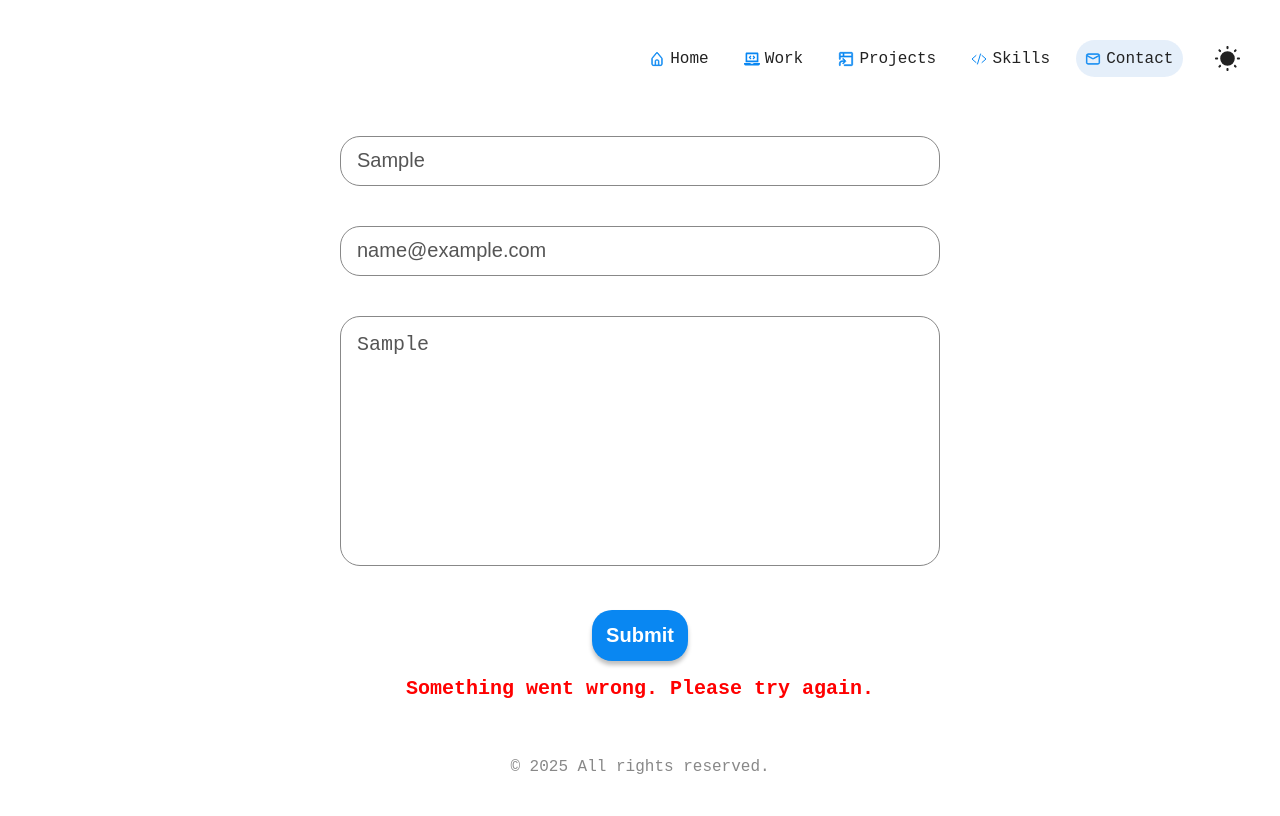
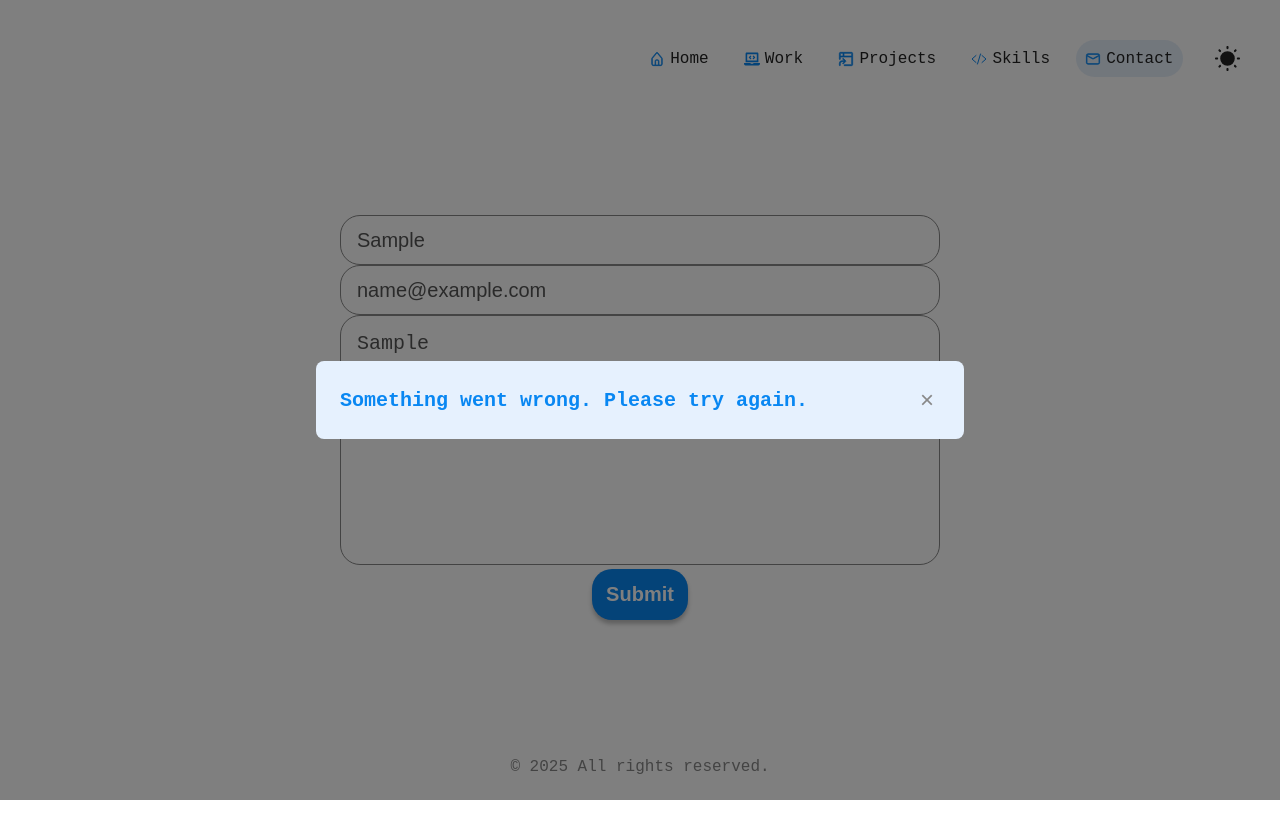
Before and after one commit to avinash2you/portfolio, a React (Vite) app: page /contact in a window 1280 px wide. Both pictures are taken after typing "Sample", "name@example.com", "Sample" into the empty fields and a click on the input "Submit". Built offline with nearby package versions, Linux system fonts and the light colour scheme.

Commit message:
Submit ALert Box

```diff
--- /dev/null
+++ b/src/common/Modal.jsx
@@ -0,0 +1,22 @@
+import React from "react";
+import styles from "../sections/Work/Work.module.css";
+
+function Modal({ title, description, onClose }) {
+  return (
+    <div className={styles.modalOverlay}>
+      <div className={styles.modalContent}>
+        <div className={styles.modalHeader}>
+          <h4 className={styles.modalTitle}>{title}</h4>
+          <button onClick={onClose} className={styles.closeButton}>
+            &times;
+          </button>
+        </div>
+        {description ? (
+          <p className={styles.modalDescription}>{description}</p>
+        ) : null}
+      </div>
+    </div>
+  );
+}
+
+export default Modal;
--- a/src/common/WorkDetails.jsx
+++ b/src/common/WorkDetails.jsx
@@ -2,6 +2,7 @@ import React, { useState } from "react";
 import { IoCheckmarkCircleOutline } from "react-icons/io5";
 import info from "../info.json";
 import styles from "../sections/Work/Work.module.css";
+import Modal from "../common/Modal";
 
 function WorkDetails() {
   const [activeItem, setActiveItem] = useState(null);
@@ -26,21 +27,11 @@ function WorkDetails() {
       </div>
 
       {activeItem && (
-        <div className={styles.modalOverlay}>
-          <div className={styles.modalContent}>
-            <div className={styles.modalHeader}>
-              <h4 className={styles.modalTitle}>{activeItem.title}</h4>
-              <button
-                onClick={() => setActiveItem(null)}
-                className={styles.closeButton}
-              >
-                &times;
-              </button>
-            </div>
-
-            <p className={styles.modalDescription}>{activeItem.description}</p>
-          </div>
-        </div>
+        <Modal
+          title={activeItem.title}
+          description={activeItem.description}
+          onClose={() => setActiveItem(null)}
+        />
       )}
     </div>
   );
--- a/src/sections/Contact/Contact.jsx
+++ b/src/sections/Contact/Contact.jsx
@@ -1,5 +1,6 @@
 import React, { useState } from "react";
 import styles from "./Contact.module.css";
+import Modal from "../../common/Modal";
 
 function Contact() {
   const [formData, setFormData] = useState({
@@ -8,8 +9,7 @@ function Contact() {
     message: "",
   });
 
-  const [isSubmitted, setIsSubmitted] = useState(false);
-  const [error, setError] = useState("");
+  const [modalMessage, setModalMessage] = useState(null);
 
   const handleChange = (e) => {
     setFormData({ ...formData, [e.target.name]: e.target.value });
@@ -17,8 +17,6 @@ function Contact() {
 
   const handleSubmit = async (e) => {
     e.preventDefault();
-    setIsSubmitted(false);
-    setError("");
 
     try {
       const response = await fetch("https://formspree.io/f/xkgjleww", {
@@ -30,13 +28,13 @@ function Contact() {
       });
 
       if (response.ok) {
-        setIsSubmitted(true);
+        setModalMessage("Your message has been sent successfully!");
         setFormData({ name: "", email: "", message: "" });
       } else {
-        setError("Failed to send message. Please try again.");
+        setModalMessage("Failed to send message. Please try again.");
       }
     } catch (err) {
-      setError("Something went wrong. Please try again.");
+      setModalMessage("Something went wrong. Please try again.");
     }
   };
 
@@ -47,7 +45,6 @@ function Contact() {
         <div className={styles.formGroup}>
           <input
             type="text"
-            id="name"
             name="name"
             placeholder="Name"
             value={formData.name}
@@ -58,7 +55,6 @@ function Contact() {
         <div className={styles.formGroup}>
           <input
             type="email"
-            id="email"
             name="email"
             placeholder="Email"
             value={formData.email}
@@ -68,24 +64,19 @@ function Contact() {
         </div>
         <div className={styles.formGroup}>
           <textarea
-            id="message"
             name="message"
             placeholder="Message"
             value={formData.message}
             onChange={handleChange}
             required
-          ></textarea>
+          />
         </div>
         <input type="submit" className={styles.submitBtn} value="Submit" />
       </form>
 
-      {isSubmitted && (
-        <p className={styles.successMessage}>
-          Your message has been sent successfully!
-        </p>
+      {modalMessage && (
+        <Modal title={modalMessage} onClose={() => setModalMessage(null)} />
       )}
-
-      {error && <p className={styles.errorMessage}>{error}</p>}
     </section>
   );
 }
--- a/src/sections/Contact/Contact.module.css
+++ b/src/sections/Contact/Contact.module.css
@@ -8,18 +8,6 @@
   margin-top: 1rem;
   color: green;
   font-weight: bold;
-}
-
-.errorMessage {
-  margin-top: 1rem;
-  color: red;
-  font-weight: bold;
-}
-
-form {
-  display: flex;
-  flex-direction: column;
-  gap: 30px;
 }
 
 textarea,
```
